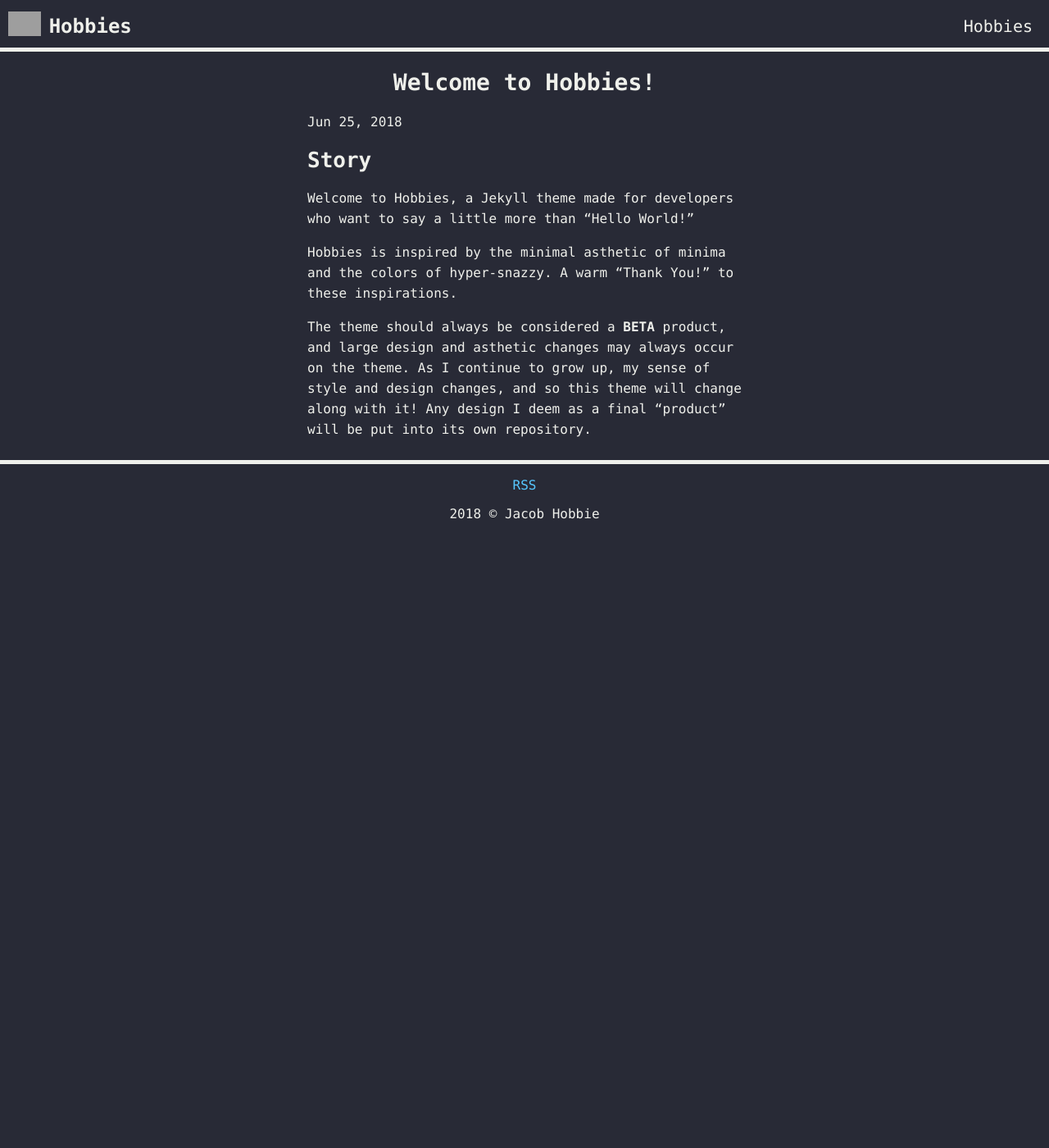
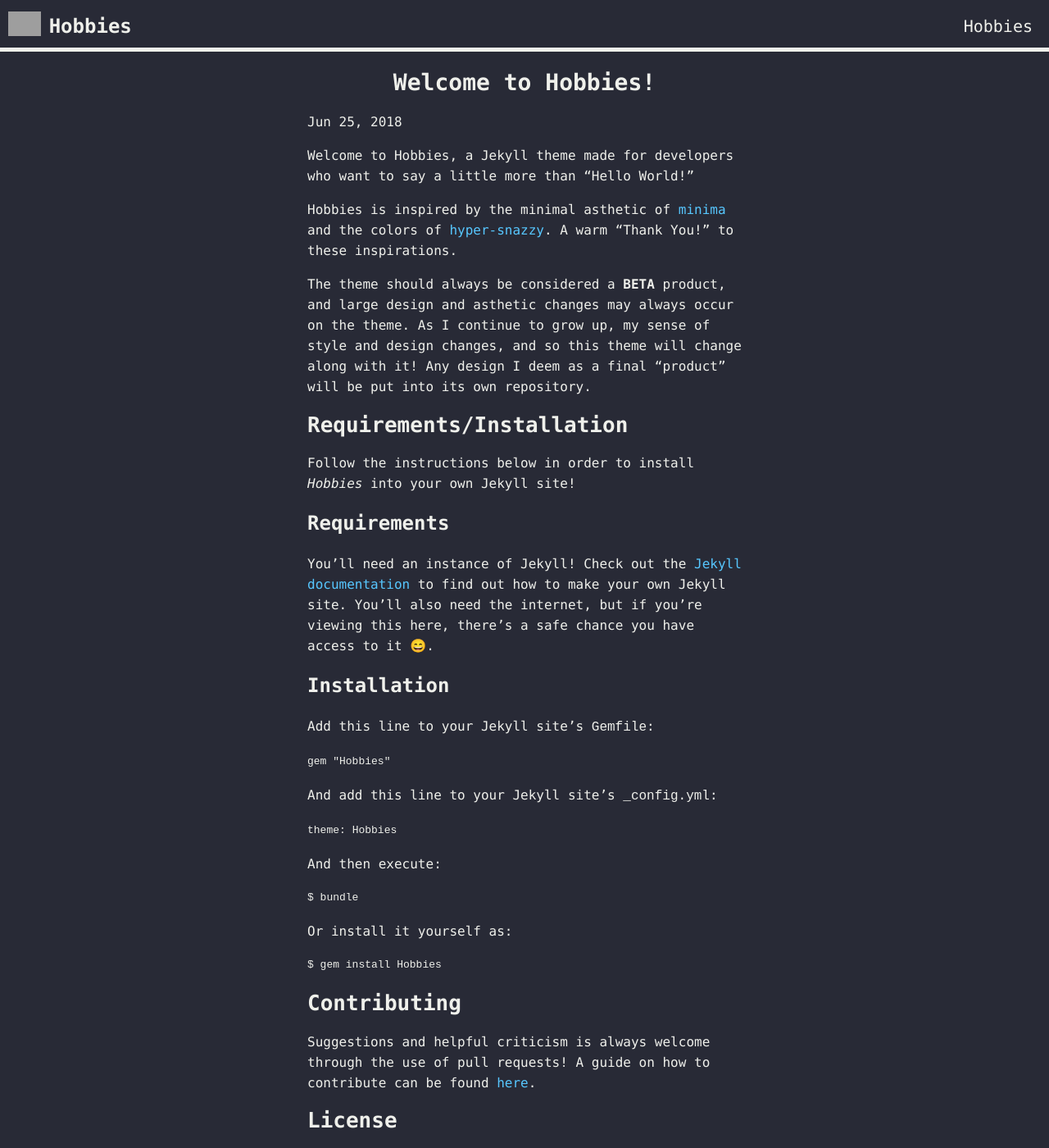
Before and after one commit to HobbieJ/Hobbies, a Jekyll site: the page built from _posts/2018-06-25-welcome-to-hobbies.markdown, in a window 1280 px wide and 1400 px high. Shown: the whole window at 82% size. Built offline with Jekyll 4.4.1, drawn with Linux system fonts in a browser that asks for light colours; a style sheet for code colours, icons or effects is not loaded; some of the changed text lies outside the part shown; grey boxes are pictures that could not be loaded.

Commit message:
Changed to README Text

````diff
--- a/_posts/2018-06-25-welcome-to-hobbies.markdown
+++ b/_posts/2018-06-25-welcome-to-hobbies.markdown
@@ -4,10 +4,46 @@ title: "Welcome to Hobbies!"
 date: 2018-06-25
 ---
 
-## Story
-
 Welcome to Hobbies, a Jekyll theme made for developers who want to say a little more than "Hello World!"
 
-Hobbies is inspired by the minimal asthetic of minima and the colors of hyper-snazzy. A warm "Thank You!" to these inspirations.
+Hobbies is inspired by the minimal asthetic of [minima](https://github.com/jekyll/minima) and the colors of [hyper-snazzy](https://github.com/sindresorhus/hyper-snazzy). A warm "Thank You!" to these inspirations.
 
 The theme should always be considered a **BETA** product, and large design and asthetic changes may always occur on the theme. As I continue to grow up, my sense of style and design changes, and so this theme will change along with it! Any design I deem as a final "product" will be put into its own repository.
+
+## Requirements/Installation
+
+Follow the instructions below in order to install *Hobbies* into your own Jekyll site!
+
+### Requirements
+
+You'll need an instance of Jekyll! Check out the [Jekyll documentation](https://jekyllrb.com/docs/home/) to find out how to make your own Jekyll site. You'll also need the internet, but if you're viewing this here, there's a safe chance you have access to it 😄.
+
+### Installation
+
+Add this line to your Jekyll site's `Gemfile`:
+
+```ruby
+gem "Hobbies"
+```
+
+And add this line to your Jekyll site's `_config.yml`:
+
+```yaml
+theme: Hobbies
+```
+
+And then execute:
+
+    $ bundle
+
+Or install it yourself as:
+
+    $ gem install Hobbies
+
+## Contributing
+
+Suggestions and helpful criticism is always welcome through the use of pull requests! A guide on how to contribute can be found [here](https://github.com/HobbieJ/Hobbies/blob/master/CONTRIBUTING.md).
+
+## License
+
+The theme is available as open source under the terms of the [MIT License](https://opensource.org/licenses/MIT).
````
